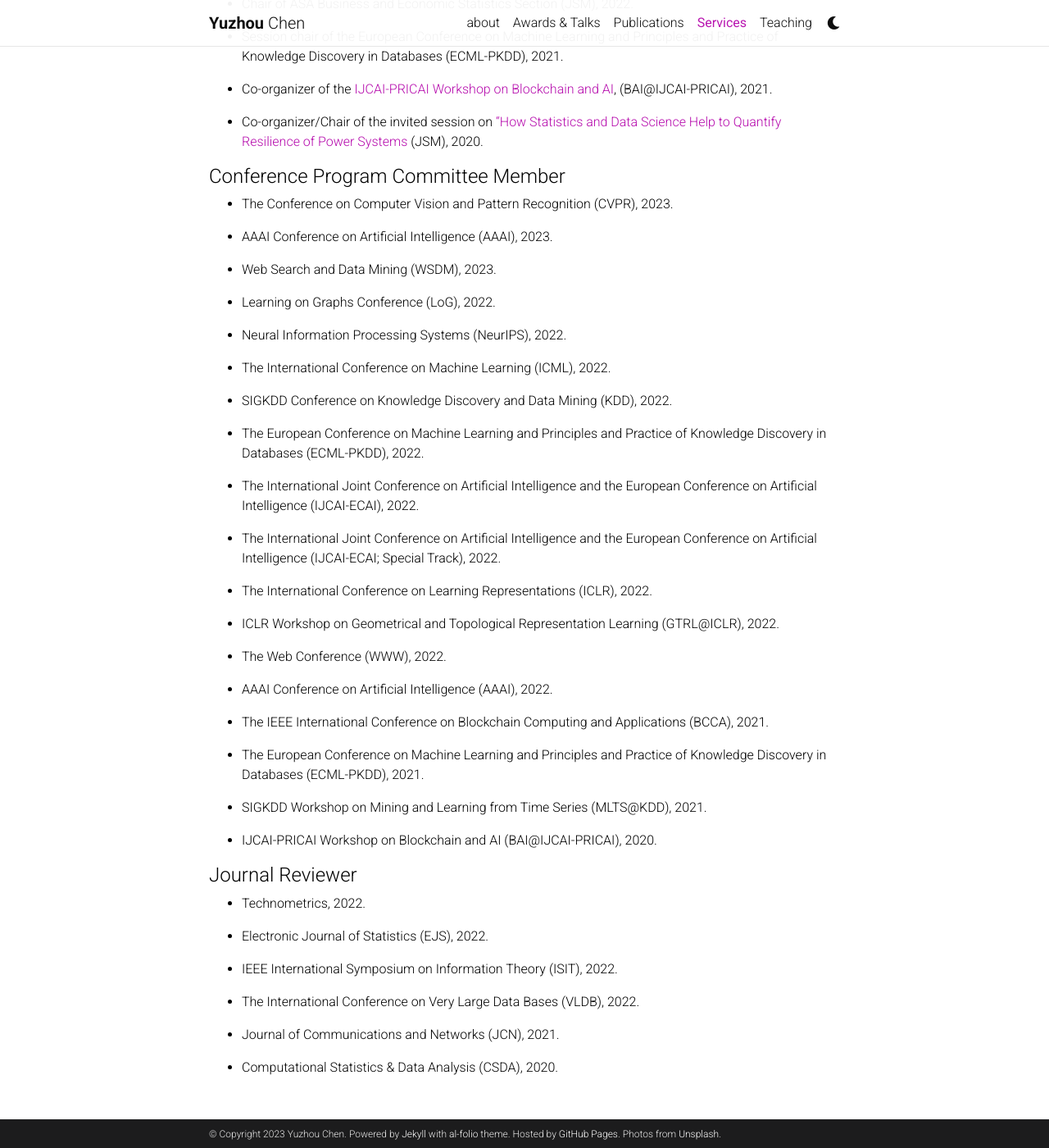
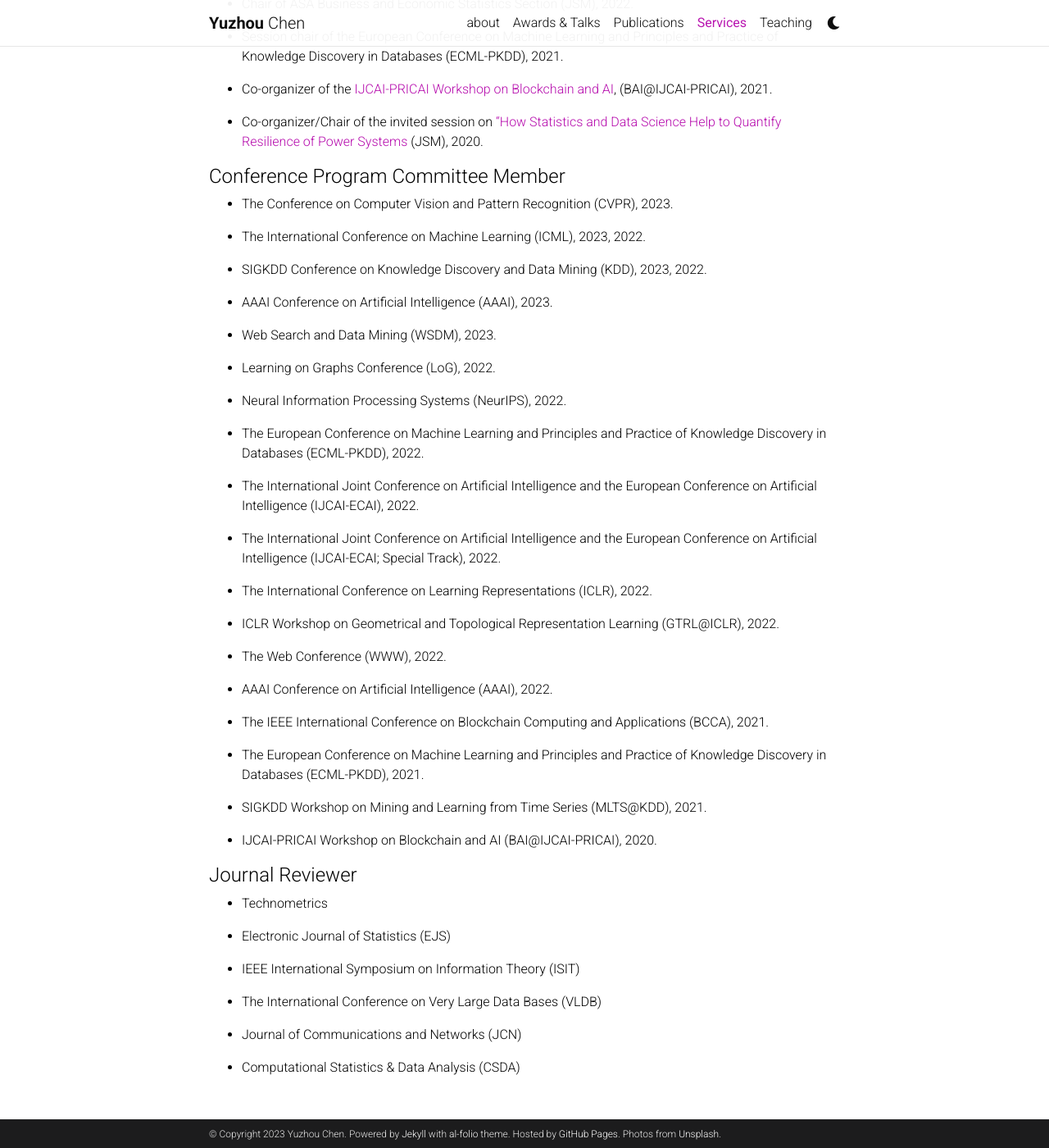
Before and after one commit to yuzhouguangc/yuguang_website, a Jekyll site: the page built from _pages/services.md, in a window 1280 px wide and 1400 px high, scrolled down 345 px. Shown: the whole window at 82% size. Built offline with Jekyll 4.4.1, drawn with Linux system fonts in a browser that asks for light colours; comment, search, counter and statistics services are not loaded; a style sheet for code colours, icons or effects is not loaded.

Commit message:
Update services.md

```diff
--- a/_pages/services.md
+++ b/_pages/services.md
@@ -25,6 +25,10 @@ nav: true
 #### Conference Program Committee Member
 - The Conference on Computer Vision and Pattern Recognition (CVPR), 2023.
 
+- The International Conference on Machine Learning (ICML), 2023, 2022.
+
+- SIGKDD Conference on Knowledge Discovery and Data Mining (KDD), 2023, 2022.
+
 - AAAI Conference on Artificial Intelligence (AAAI), 2023.
 
 - Web Search and Data Mining (WSDM), 2023.
@@ -32,10 +36,6 @@ nav: true
 - Learning on Graphs Conference (LoG), 2022.
 
 - Neural Information Processing Systems (NeurIPS), 2022.
-
-- The International Conference on Machine Learning (ICML), 2022.
-
-- SIGKDD Conference on Knowledge Discovery and Data Mining (KDD), 2022.
 
 - The European Conference on Machine Learning and Principles and Practice of Knowledge Discovery in Databases (ECML-PKDD), 2022.
 
@@ -61,14 +61,14 @@ nav: true
 
 
 #### Journal Reviewer
-- Technometrics, 2022.
+- Technometrics
 
-- Electronic Journal of Statistics (EJS), 2022.
+- Electronic Journal of Statistics (EJS)
 
-- IEEE International Symposium on Information Theory (ISIT), 2022.
+- IEEE International Symposium on Information Theory (ISIT)
 
-- The International Conference on Very Large Data Bases (VLDB), 2022.
+- The International Conference on Very Large Data Bases (VLDB)
 
-- Journal of Communications and Networks (JCN), 2021.
+- Journal of Communications and Networks (JCN)
 
-- Computational Statistics & Data Analysis (CSDA), 2020.
+- Computational Statistics & Data Analysis (CSDA)
```
